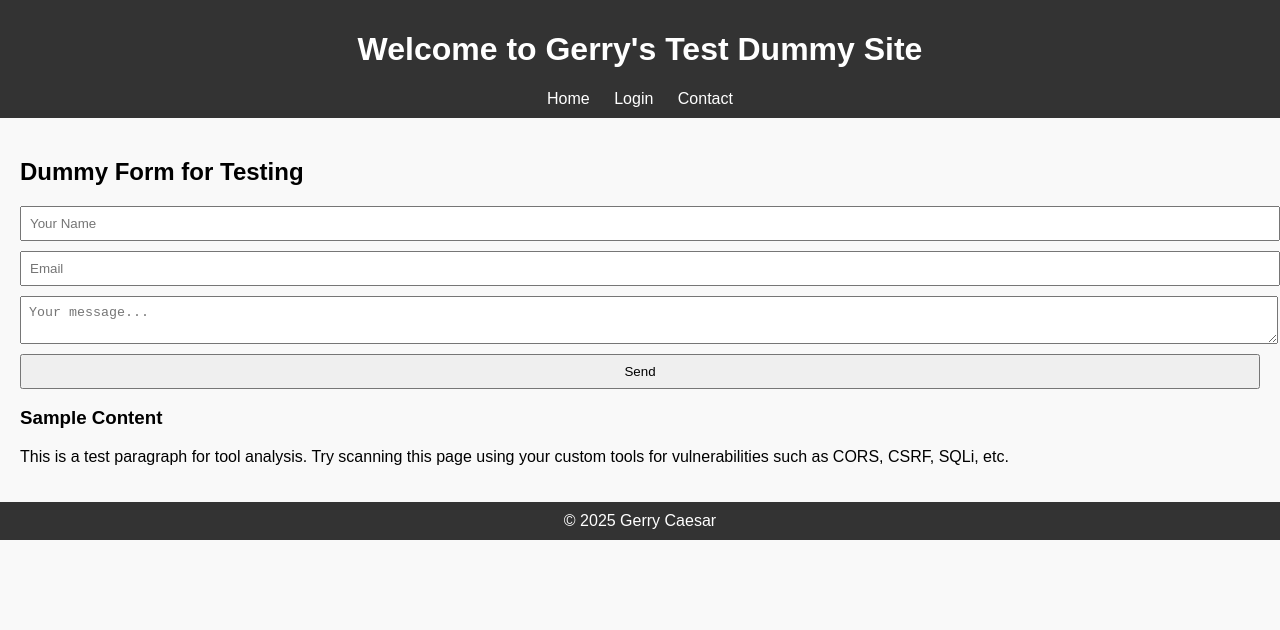
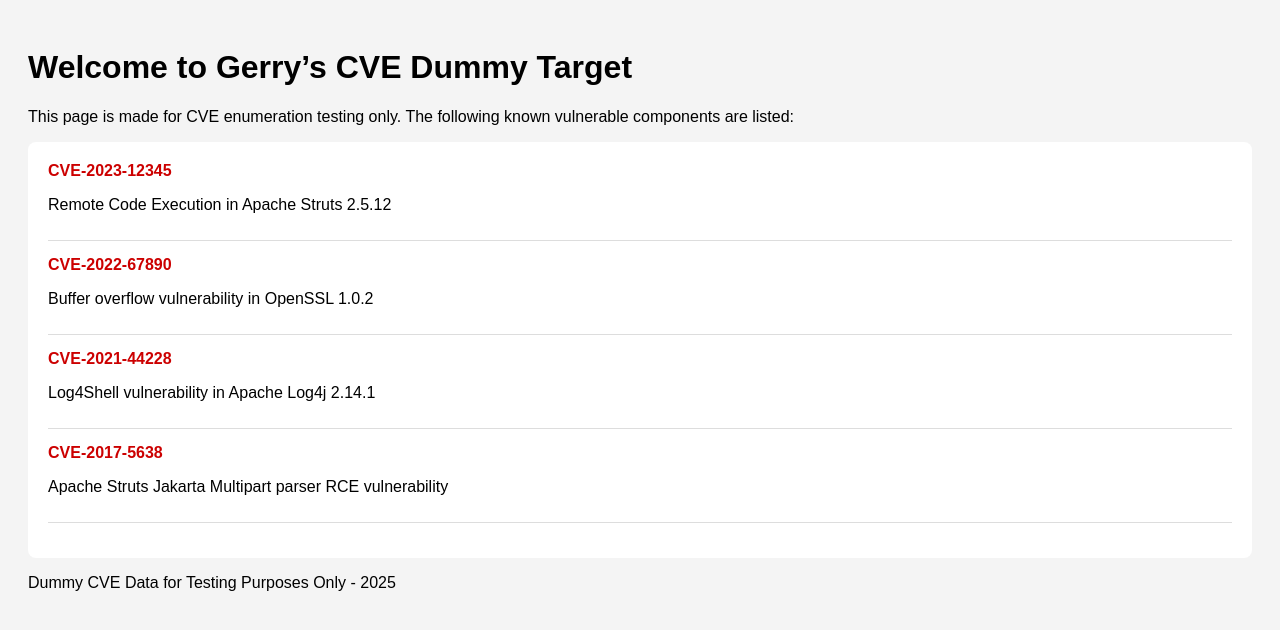
Before and after one commit to gerryzanuarc/gerry-test-dummy, a plain HTML site: page index.html in a window 1280 px wide. Drawn offline with Linux system fonts and the light colour scheme.

Commit message:
Update index.html

```diff
--- a/index.html
+++ b/index.html
@@ -2,42 +2,39 @@
 <html lang="en">
 <head>
   <meta charset="UTF-8">
-  <title>Gerry Test Dummy Site</title>
+  <title>Gerry CVE Dummy Web</title>
   <style>
-    body { font-family: sans-serif; margin: 0; padding: 0; background: #f9f9f9; }
-    header, footer { background: #333; color: white; padding: 10px; text-align: center; }
-    nav a { margin: 0 10px; color: white; text-decoration: none; }
-    main { padding: 20px; }
-    form input, form textarea { display: block; margin-bottom: 10px; width: 100%; padding: 8px; }
+    body { font-family: sans-serif; background: #f4f4f4; padding: 20px; }
+    .cve-list { background: white; padding: 20px; border-radius: 8px; }
+    .cve-item { margin-bottom: 15px; padding-bottom: 10px; border-bottom: 1px solid #ddd; }
+    .cve-id { font-weight: bold; color: #c00; }
   </style>
 </head>
 <body>
+  <h1>Welcome to Gerry’s CVE Dummy Target</h1>
+  <p>This page is made for CVE enumeration testing only. The following known vulnerable components are listed:</p>
 
-  <header>
-    <h1>Welcome to Gerry's Test Dummy Site</h1>
-    <nav>
-      <a href="#">Home</a>
-      <a href="#">Login</a>
-      <a href="#">Contact</a>
-    </nav>
-  </header>
-
-  <main>
-    <h2>Dummy Form for Testing</h2>
-    <form method="POST" action="#">
-      <input type="text" name="name" placeholder="Your Name">
-      <input type="email" name="email" placeholder="Email">
-      <textarea name="message" placeholder="Your message..."></textarea>
-      <input type="submit" value="Send">
-    </form>
-
-    <h3>Sample Content</h3>
-    <p>This is a test paragraph for tool analysis. Try scanning this page using your custom tools for vulnerabilities such as CORS, CSRF, SQLi, etc.</p>
-  </main>
+  <div class="cve-list">
+    <div class="cve-item">
+      <div class="cve-id">CVE-2023-12345</div>
+      <p>Remote Code Execution in Apache Struts 2.5.12</p>
+    </div>
+    <div class="cve-item">
+      <div class="cve-id">CVE-2022-67890</div>
+      <p>Buffer overflow vulnerability in OpenSSL 1.0.2</p>
+    </div>
+    <div class="cve-item">
+      <div class="cve-id">CVE-2021-44228</div>
+      <p>Log4Shell vulnerability in Apache Log4j 2.14.1</p>
+    </div>
+    <div class="cve-item">
+      <div class="cve-id">CVE-2017-5638</div>
+      <p>Apache Struts Jakarta Multipart parser RCE vulnerability</p>
+    </div>
+  </div>
 
   <footer>
-    &copy; 2025 Gerry Caesar
+    <p>Dummy CVE Data for Testing Purposes Only - 2025</p>
   </footer>
-
 </body>
 </html>
```
